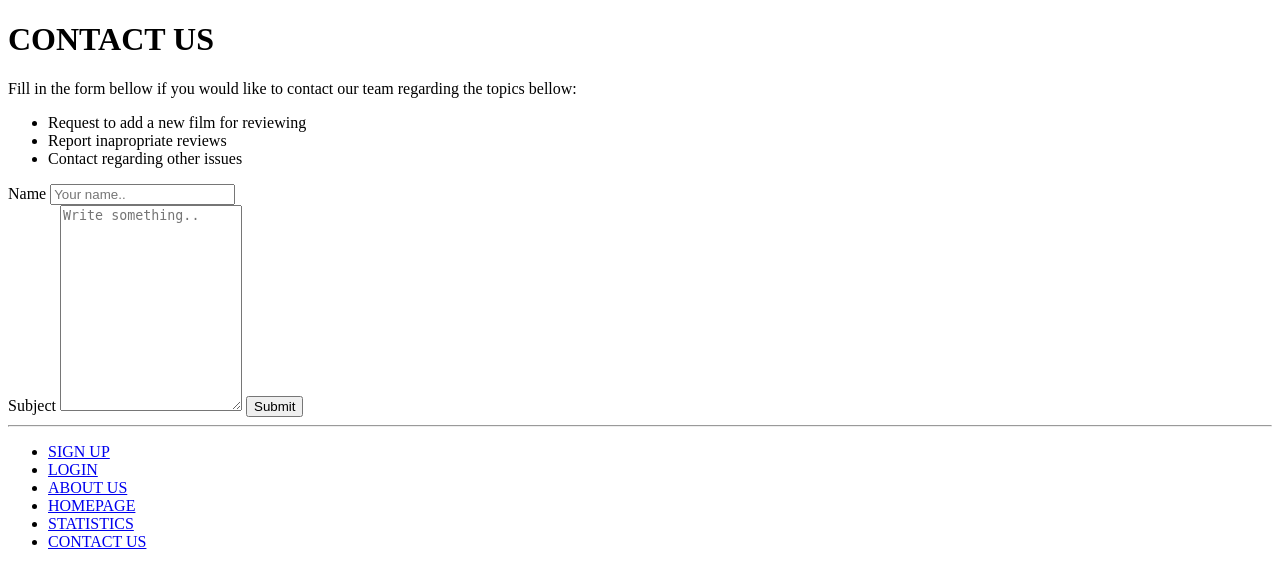
After one commit to 2605278s/Movies_Project, a Django app: page /rango/contact_us/ in a window 1280 px wide. The commit adds this page. Shown: the top 588 px of the page. Run offline with Django 3.2, Linux system fonts and the light colour scheme.

Commit message:
Adding some templates

```diff
--- a/rango/urls.py
+++ b/rango/urls.py
@@ -15,4 +15,6 @@ urlpatterns = [
     path('login/', views.user_login, name='login'),
     path('restricted/', views.restricted, name='restricted'),
     path('logout/', views.user_logout, name='logout'),
+    path('statistics/', views.statistics, name='statistics'),
+    path('contact_us/', views.contact_us, name='contact_us'),
 ]
--- a/rango/views.py
+++ b/rango/views.py
@@ -28,6 +28,21 @@ def about(request):
     context_dict['visits'] = request.session['visits']
 
     return render(request, 'rango/about.html', context=context_dict)
+
+def statistics(request):
+    context_dict = {}
+    visitor_cookie_handler(request)
+    context_dict['visits'] = request.session['visits']
+
+    return render(request, 'rango/statistics.html', context=context_dict)
+
+def contact_us(request):
+    context_dict = {}
+    visitor_cookie_handler(request)
+    context_dict['visits'] = request.session['visits']
+
+    return render(request, 'rango/contact_us.html', context=context_dict)
+
 
 def show_category(request, category_name_slug):
     context_dict = {}
--- a/templates/rango/about.html
+++ b/templates/rango/about.html
@@ -10,8 +10,5 @@
 <div>
     here is the about page. <br />
 </div>
-<img src="{% static 'images/rango.jpg' %}"
-        alt="Picture of Rango" />
-<img src=" {{ MEDIA_URL }}cat.jpg"
-        alt="Picture of a Cat." />
+
 {% endblock %}
--- a/templates/rango/base.html
+++ b/templates/rango/base.html
@@ -26,11 +26,13 @@
             <li><a href="{% url 'rango:logout' %}">Logout</a></li>
             <li><a href="{% url 'rango:add_category' %}">Add a New Category</a></li>
         {% else %}
-            <li><a href="{% url 'rango:register' %}">Sign Up</a></li>
-            <li><a href="{% url 'rango:login' %}">Login</a></li>
+            <li><a href="{% url 'rango:register' %}">SIGN UP</a></li>
+            <li><a href="{% url 'rango:login' %}">LOGIN</a></li>
         {% endif %}
-            <li><a href="{% url 'rango:about' %}">About</a></li>
-            <li><a href="{% url 'rango:index' %}">Index</a></li>
+            <li><a href="{% url 'rango:about' %}">ABOUT US</a></li>
+            <li><a href="{% url 'rango:index' %}">HOMEPAGE</a></li>
+            <li><a href="{% url 'rango:statistics' %}">STATISTICS</a></li>
+            <li><a href="{% url 'rango:contact_us' %}">CONTACT US</a></li>
         </ul>
     </div>
     </body>
--- /dev/null
+++ b/templates/rango/contact_us.html
@@ -0,0 +1,32 @@
+{% extends 'rango/base.html' %}
+{% load staticfiles %}
+
+{% block title_block %}
+    Contact us
+{% endblock %}
+
+{% block body_block %}
+<h1>CONTACT US</h1>
+<div>
+    Fill in the form bellow if you would like to contact our team regarding the topics bellow:<br />
+    <ul>
+      <li>Request to add a new film for reviewing</li>
+      <li>Report inapropriate reviews</li>
+      <li>Contact regarding other issues</li>
+    </ul>
+</div>
+<div class="container">
+    <form action="action_page.php">
+
+      <label for="fname">Name</label>
+      <input type="text" id="fname" name="firstname" placeholder="Your name.."><br />
+
+
+      <label for="subject">Subject</label>
+      <textarea id="subject" name="subject" placeholder="Write something.." style="height:200px"></textarea>
+
+      <input type="submit" value="Submit">
+
+    </form>
+  </div>
+{% endblock %}
```
Also changed, not shown: templates/rango/statistics.html (added, +16 -0 lines).
